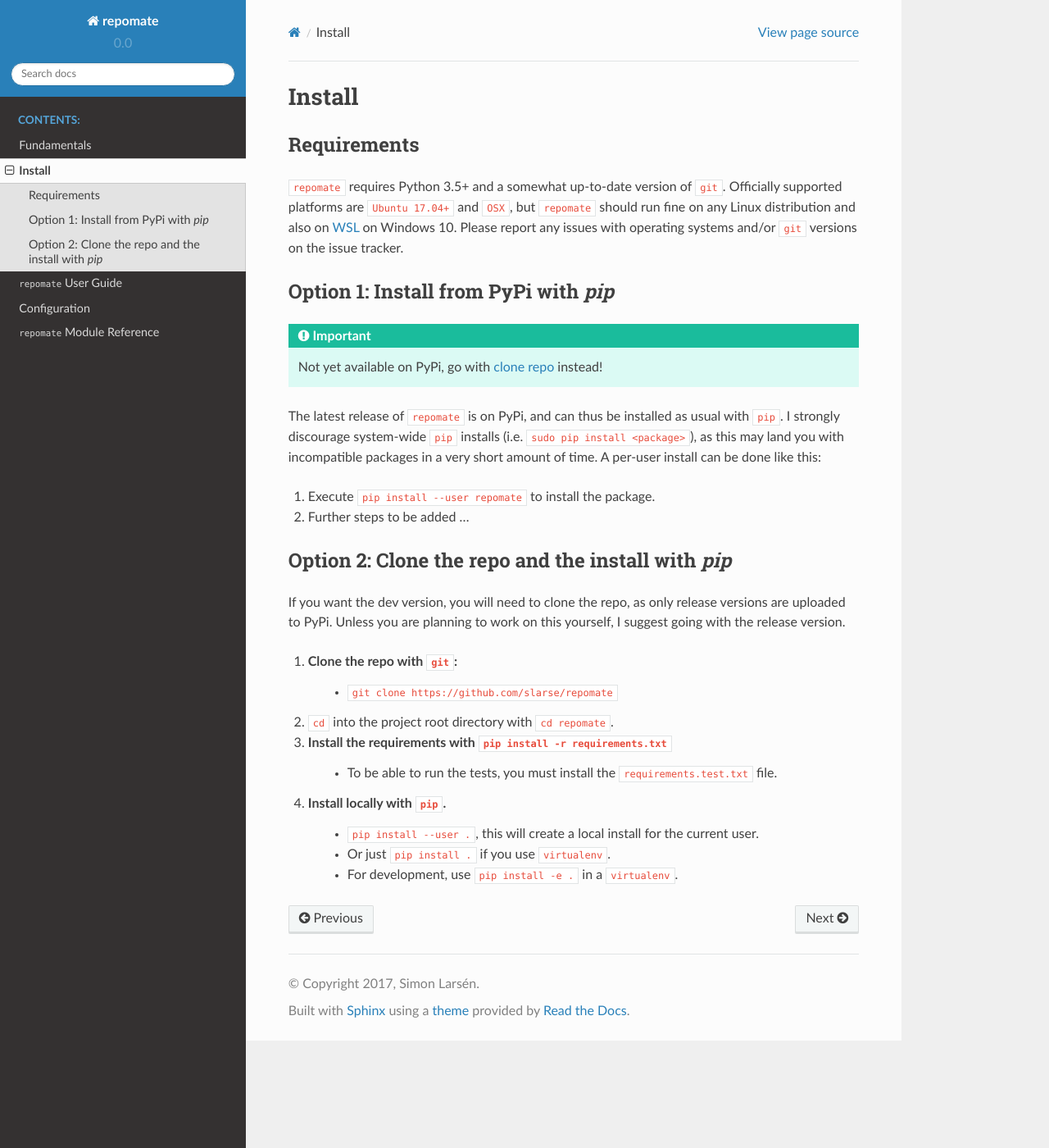
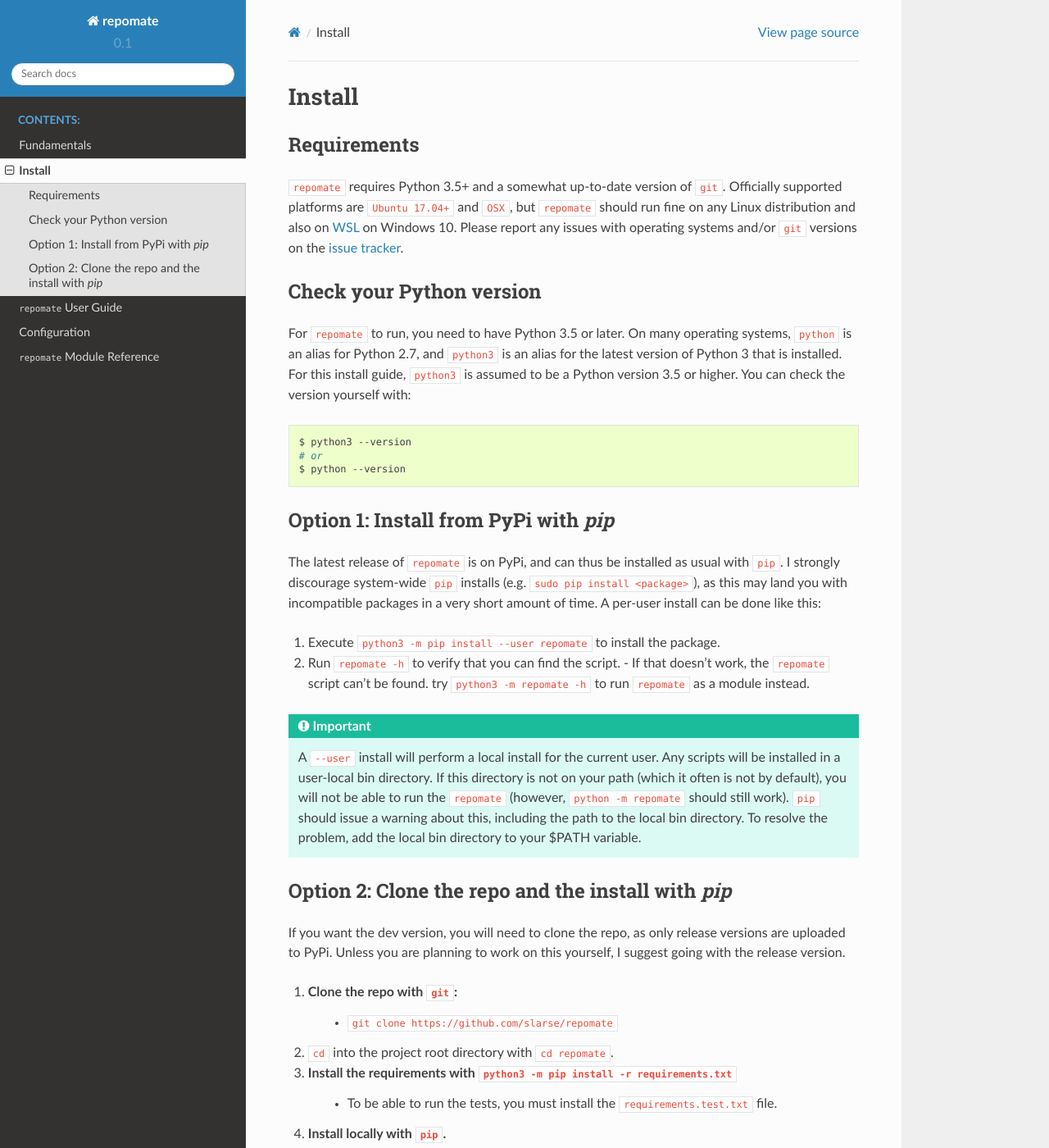
Before and after one commit to repobee/repobee, a Sphinx documentation site: the page built from docs/install.rst, in a window 1280 px wide and 1400 px high. Shown: the whole window at 82% size. Built offline with Sphinx 7.4.7 and the Read the Docs theme 2.0.0, drawn with Linux system fonts in a browser that asks for light colours; some of the changed text lies outside the part shown.

Commit message:
Update documentation for 0.1.0 release

```diff
--- a/docs/conf.py
+++ b/docs/conf.py
@@ -60,7 +60,7 @@
 
 # General information about the project.
 project = 'repomate'
-copyright = '2017, Simon Larsén'
+copyright = '2018, Simon Larsén'
 author = 'Simon Larsén'
 
 # The version info for the project you're documenting, acts as replacement for
@@ -68,9 +68,9 @@
 # built documents.
 #
 # The short X.Y version.
-version = '0.0'
+version = '0.1'
 # The full version, including alpha/beta/rc tags.
-release = '0.0.1'
+release = '0.1.0'
 
 # The language for content autogenerated by Sphinx. Refer to documentation
 # for a list of supported languages.
--- a/docs/install.rst
+++ b/docs/install.rst
@@ -8,25 +8,47 @@
 ``repomate`` requires Python 3.5+ and a somewhat up-to-date version of ``git``.
 Officially supported platforms are ``Ubuntu 17.04+`` and ``OSX``, but
 ``repomate`` should run fine on any Linux distribution and also on WSL_ on
-Windows 10.  Please report any issues with operating systems and/or ``git``
-versions on the issue tracker.
+Windows 10. Please report any issues with operating systems and/or ``git``
+versions on the `issue tracker`_.
 
 .. _pypi:
+
+Check your Python version
+-------------------------
+For ``repomate`` to run, you need to have Python 3.5 or later. On many
+operating systems, ``python`` is an alias for Python 2.7, and ``python3`` is an
+alias for the latest version of Python 3 that is installed. For this install
+guide, ``python3`` is assumed to be a Python version 3.5 or higher. You can
+check the version yourself with:
+
+.. code-block:: bash
+
+    $ python3 --version
+    # or
+    $ python --version
 
 Option 1: Install from PyPi with `pip`
 --------------------------------------
 
-.. important::
-
-    Not yet available on PyPi, go with `clone repo`_ instead!
-
 The latest release of ``repomate`` is on PyPi, and can thus be installed as usual with ``pip``.
-I strongly discourage system-wide ``pip`` installs (i.e. ``sudo pip install <package>``), as this
+I strongly discourage system-wide ``pip`` installs (e.g. ``sudo pip install <package>``), as this
 may land you with incompatible packages in a very short amount of time. A per-user install
 can be done like this:
 
-1. Execute ``pip install --user repomate`` to install the package.
-2. Further steps to be added ...
+1. Execute ``python3 -m pip install --user repomate`` to install the package.
+2. Run ``repomate -h`` to verify that you can find the script.
+   - If that doesn't work, the ``repomate`` script can't be found. try
+   ``python3 -m repomate -h`` to run ``repomate`` as a module instead.
+
+.. important::
+
+    A ``--user`` install will perform a local install for the current user. Any
+    scripts will be installed in a user-local bin directory. If this directory
+    is not on your path (which it often is not by default), you will not be
+    able to run the ``repomate`` (however, ``python -m repomate`` should still
+    work). ``pip`` should issue a warning about this, including the path to the
+    local bin directory. To resolve the problem, add the local bin directory to
+    your $PATH variable.
 
 .. _clone repo:
 
@@ -39,11 +61,12 @@
 1. Clone the repo with ``git``:
     - ``git clone https://github.com/slarse/repomate``
 2. ``cd`` into the project root directory with ``cd repomate``.
-3. Install the requirements with ``pip install -r requirements.txt``
+3. Install the requirements with ``python3 -m pip install -r requirements.txt``
     - To be able to run the tests, you must install the ``requirements.test.txt`` file.
 4. Install locally with ``pip``.
-    - ``pip install --user .``, this will create a local install for the current user.
+    - ``python3 -m pip install --user .``, this will create a local install for the current user.
     - Or just ``pip install .`` if you use ``virtualenv``.
     - For development, use ``pip install -e .`` in a ``virtualenv``.
 
 .. _WSL: https://docs.microsoft.com/en-us/windows/wsl/install-win10
+.. _issue tracker: https://github.com/slarse/repomate/issues
--- a/setup.py
+++ b/setup.py
@@ -15,14 +15,14 @@
 
 setup(
     name='repomate',
-    version='0.0.1',
+    version='0.1.0',
     description=('A CLI tool for GitHub'),
     long_description=readme,
     long_description_content_type='text/markdown',
     author='Simon Larsén',
     author_email='slarse@kth.se',
     url='https://github.com/slarse/repomate',
-    #download_url='https://github.com/slarse/repomate/archive/v0.1.0.tar.gz',
+    download_url='https://github.com/slarse/repomate/archive/v0.1.0.tar.gz',
     license=license,
     packages=find_packages(exclude=('tests', 'docs')),
     tests_require=test_requirements,
```
Also changed, not shown: README.md (+10 -91 lines).
